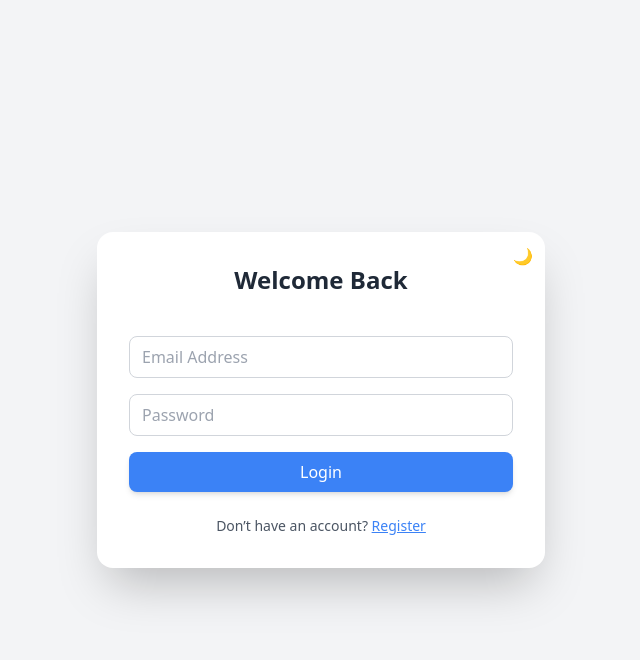
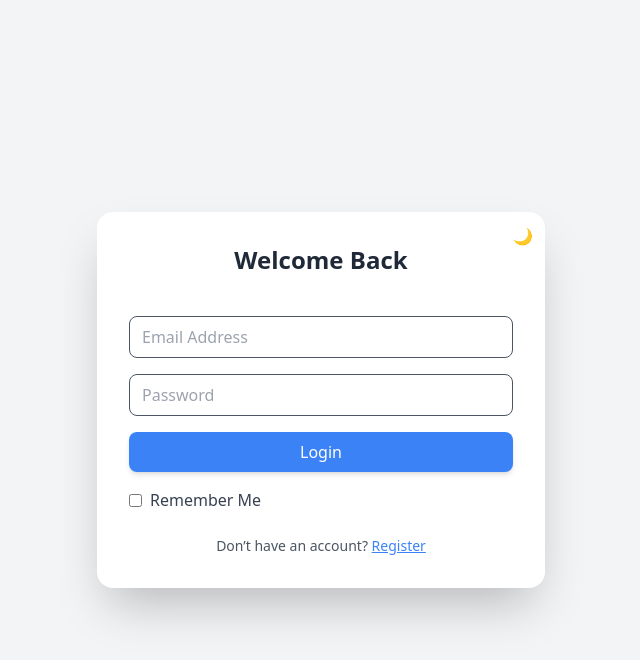
Before and after one commit to GreatDeveloper66/fullstack-starter-react-node, a React (Create React App) app in the folder frontend/: page /login in a window 1280 px wide. Both pictures are taken after a click on the button "Login". Shown: the top 660 px of the page, without its empty margins (319-959 px from the left). Built offline with nearby package versions, Linux system fonts and the light colour scheme.

Commit message:
add Remember Me checkbox

```diff
--- a/frontend/src/Components/FormComponents.jsx
+++ b/frontend/src/Components/FormComponents.jsx
@@ -4,7 +4,7 @@ const GenericInput = ({ type, placeholder, value, setValue, ...props }) => (
     placeholder={placeholder}
     value={value}
     onChange={(e) => setValue(e.target.value)}
-    className="w-full border border-gray-300 dark:border-gray-700 rounded-lg px-3 py-2
+    className="w-full border border-gray-600 dark:border-gray-700 rounded-lg px-3 py-2
                focus:ring-2 focus:ring-blue-400 focus:border-blue-400
                bg-white dark:bg-gray-800 text-gray-800 dark:text-gray-100
                 placeholder-gray-400 dark:placeholder-gray-500
--- a/frontend/src/UserAuthForms/LoginForm.jsx
+++ b/frontend/src/UserAuthForms/LoginForm.jsx
@@ -11,6 +11,7 @@ import {
 const LoginForm = () => {
   const [darkMode, setDarkMode] = useState(false);
   const [mode, setMode] = useState("register"); // "login" | "register"
+  const [rememberMe, setRememberMe] = useState(false);
   const [firstName, setFirstName] = useState("");
   const [lastName, setLastName] = useState("");
   const [email, setEmail] = useState("");
@@ -18,6 +19,9 @@ const LoginForm = () => {
   const [confirmPassword, setConfirmPassword] = useState("");
   const [phone, setPhone] = useState("");
 
+  const handleRememberMe = (checked) => {
+    setRememberMe(checked);
+  };
   const handleSubmit = (e) => {
     e.preventDefault();
     console.log("Form submitted");
@@ -76,9 +80,21 @@ const LoginForm = () => {
               />
             </Fragment>
           ) : null}
+
           <button type="submit" className="btn-primary w-full">
             {mode === "register" ? "Register" : "Login"}
           </button>
+          {mode === "login" && (
+             <label className="flex items-center text-gray-700 dark:text-gray-300">
+              <input
+                type="checkbox"
+                checked={rememberMe}
+                onChange={() => handleRememberMe(!rememberMe)}
+                className="mr-2"
+              />
+              Remember Me
+            </label>
+            )}
         </form>
         {/* 🔁 Toggle between Login / Register */}
         <p className="text-sm text-gray-600 dark:text-gray-400 mt-6 text-center">
```
